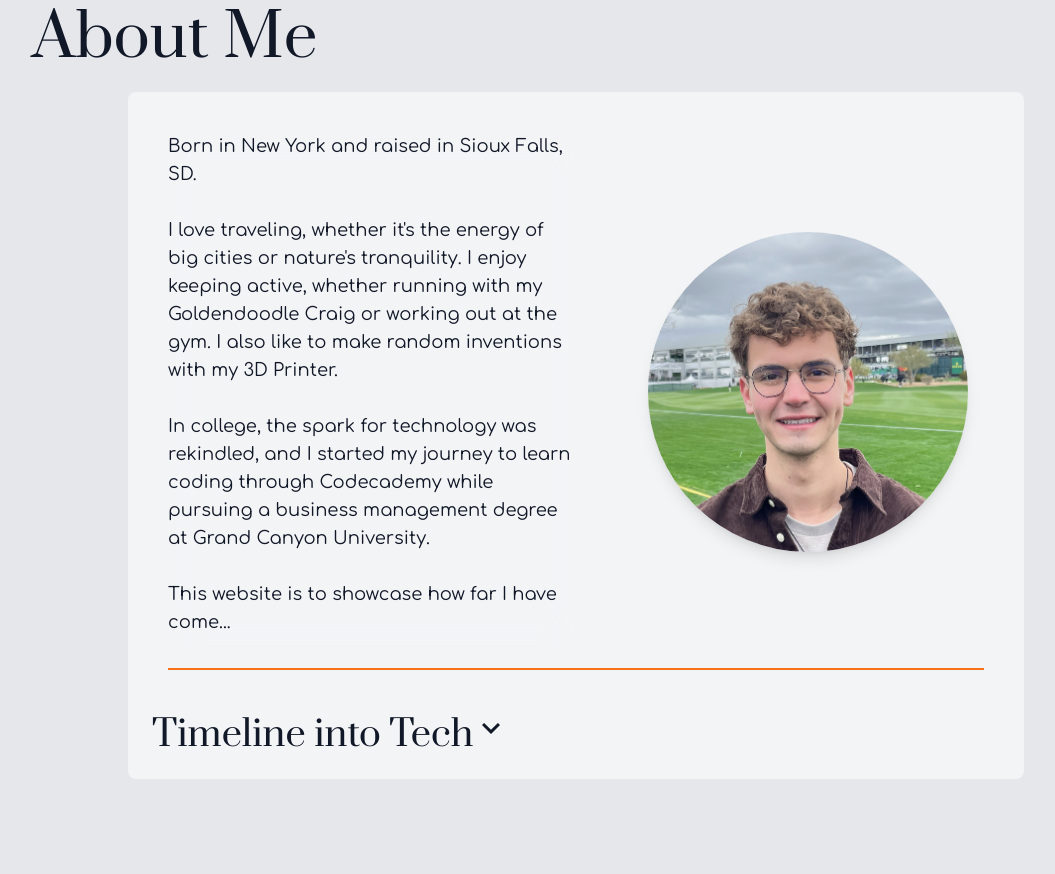
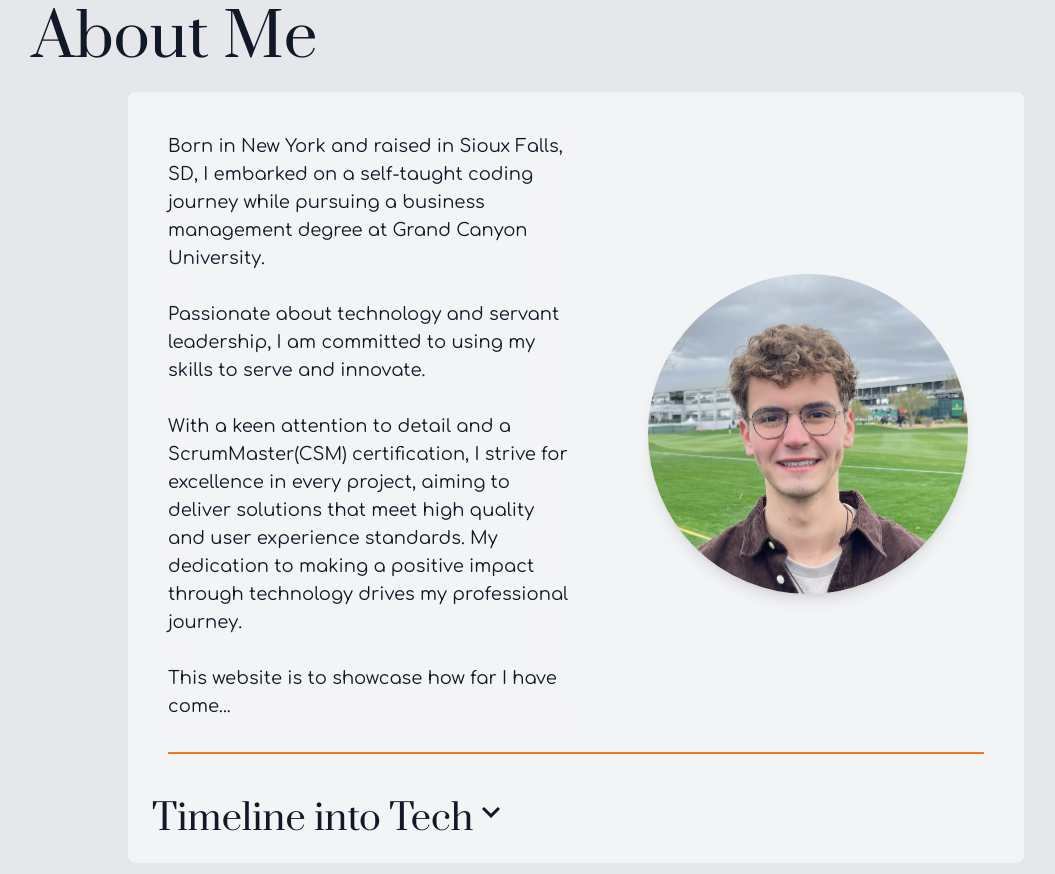
Before and after one commit to dans2177/Portfolio, a React (Create React App) app in the folder portfolio/: page / in a window 1280 px wide. Shown: the part 880-1754 px from the top of the page, without its empty margins (64-1119 px from the left). Built offline with nearby package versions, Linux system fonts and the light colour scheme; a web font is replaced by a local one.

Commit message:
Update About.jsx

```diff
--- a/portfolio/src/components/About.jsx
+++ b/portfolio/src/components/About.jsx
@@ -48,17 +48,20 @@ function About() {
 
               <div className=" dark:bg-opacity-10 backdrop-filter backdrop-blur-lg rounded-lg">
                 <h3 className="text-lg pb-4 font-comfortaa text-gray-900 dark:text-white">
-                  Born in New York and raised in Sioux Falls, SD.
+                  Born in New York and raised in Sioux Falls, SD, I embarked on
+                  a self-taught coding journey while pursuing a business
+                  management degree at Grand Canyon University.
                   <br />
-                  <br /> I love traveling, whether it's the energy of big cities
-                  or nature's tranquility. I enjoy keeping active, whether
-                  running with my Goldendoodle Craig or working out at the gym.
-                  I also like to make random inventions with my 3D Printer.
                   <br />
-                  <br /> In college, the spark for technology was rekindled, and
-                  I started my journey to learn coding through Codecademy while
-                  pursuing a business management degree at Grand Canyon
-                  University.
+                  Passionate about technology and servant leadership, I am
+                  committed to using my skills to serve and innovate.
+                  <br />
+                  <br />
+                  With a keen attention to detail and a ScrumMaster(CSM)
+                  certification, I strive for excellence in every project,
+                  aiming to deliver solutions that meet high quality and user
+                  experience standards. My dedication to making a positive
+                  impact through technology drives my professional journey.
                   <br />
                   <br />
                   This website is to showcase how far I have come...
```
